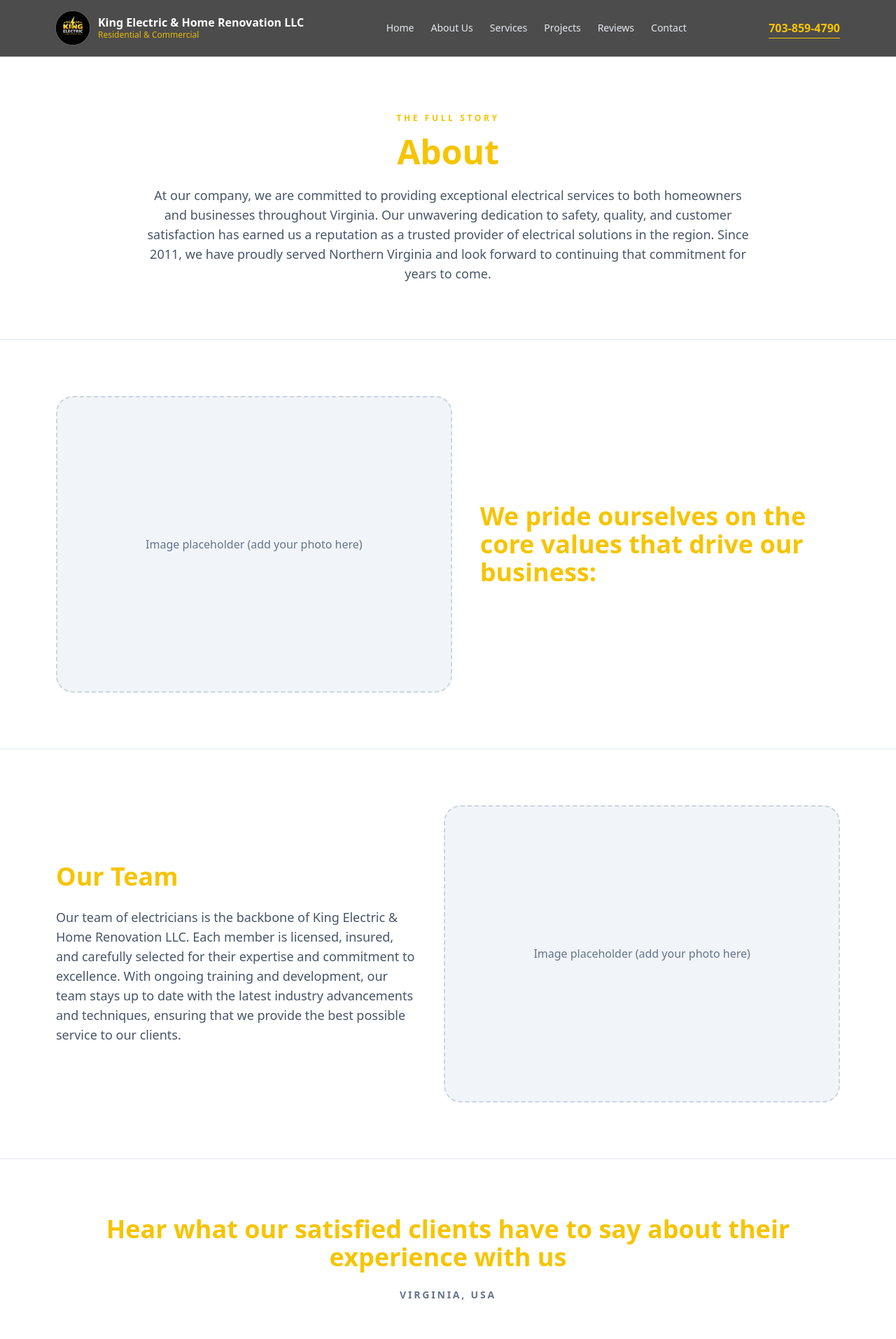
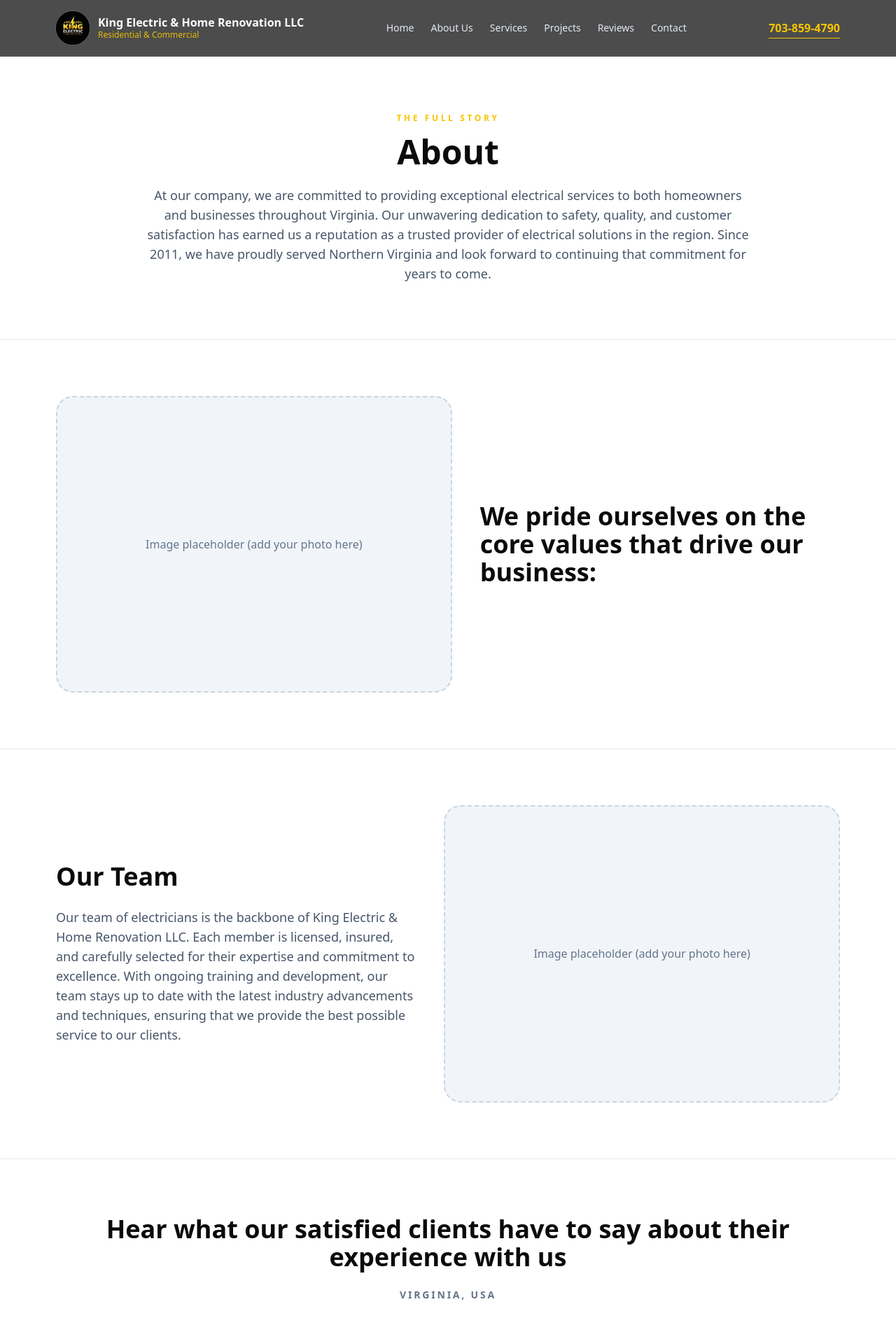
Before and after one commit to juanfer93/jesowe-electric-page, a Next.js app: page /about in a window 1280 px wide. Shown: the top 1914 px of the page at 70% size. Built offline with nearby package versions, Linux system fonts and the light colour scheme.

Commit message:
Update about page styling and animations

```diff
--- a/src/app/about/page.tsx
+++ b/src/app/about/page.tsx
@@ -1,6 +1,7 @@
 import BackToTop from "@/src/app/components/BackToTop";
 import Footer from "@/src/app/components/Footer";
 import Header from "@/src/app/components/Header";
+import Reveal from "@/src/app/components/Reveal";
 import { REVIEWS, SITE, TEAM, VALUES } from "@/src/app/lib/content";
 
 export default function Page() {
@@ -12,50 +13,53 @@ export default function Page() {
 
       <section className="py-16 sm:py-20">
         <div className="mx-auto max-w-4xl px-4 text-center">
+          <Reveal>
             <p className="text-xs font-semibold uppercase tracking-[0.3em] text-brand-accent">
               The Full Story
             </p>
-          <h1 className="mt-4 text-4xl font-semibold text-brand-accent sm:text-5xl">About</h1>
+            <h1 className="mt-4 text-4xl font-semibold text-brand-navy sm:text-5xl">About</h1>
             <p className="mt-6 text-base leading-8 text-slate-600 sm:text-lg">
-            At our company, we are committed to providing exceptional electrical services to both
-            homeowners and businesses throughout Virginia. Our unwavering dedication to safety,
-            quality, and customer satisfaction has earned us a reputation as a trusted provider of
-            electrical solutions in the region. Since 2011, we have proudly served Northern
-            Virginia and look forward to continuing that commitment for years to come.
+              At our company, we are committed to providing exceptional electrical services to
+              both homeowners and businesses throughout Virginia. Our unwavering dedication to
+              safety, quality, and customer satisfaction has earned us a reputation as a trusted
+              provider of electrical solutions in the region. Since 2011, we have proudly served
+              Northern Virginia and look forward to continuing that commitment for years to come.
             </p>
+          </Reveal>
         </div>
       </section>
 
       <section className="border-t border-slate-200 py-16 sm:py-20">
         <div className="mx-auto grid max-w-6xl gap-10 px-4 lg:grid-cols-[1.1fr_1fr] lg:items-center">
-          <div className="aspect-[4/3] w-full rounded-3xl border-2 border-dashed border-slate-300 bg-slate-100 text-sm text-slate-500 sm:text-base">
+          <Reveal className="aspect-[4/3] w-full rounded-3xl border-2 border-dashed border-slate-300 bg-slate-100 text-sm text-slate-500 sm:text-base">
             <div className="flex h-full items-center justify-center px-6 text-center">
               Image placeholder (add your photo here)
             </div>
-          </div>
-          <div className="text-center lg:text-left">
-            <h2 className="text-3xl font-semibold text-brand-accent sm:text-4xl">{VALUES.title}</h2>
-          </div>
+          </Reveal>
+          <Reveal className="text-center lg:text-left">
+            <h2 className="text-3xl font-semibold text-brand-navy sm:text-4xl">{VALUES.title}</h2>
+          </Reveal>
         </div>
       </section>
 
       <section className="border-t border-slate-200 py-16 sm:py-20">
         <div className="mx-auto grid max-w-6xl gap-10 px-4 lg:grid-cols-[1fr_1.1fr] lg:items-center">
-          <div className="order-2 text-center lg:order-1 lg:text-left">
-            <h2 className="text-3xl font-semibold text-brand-accent sm:text-4xl">{TEAM.title}</h2>
+          <Reveal className="order-2 text-center lg:order-1 lg:text-left">
+            <h2 className="text-3xl font-semibold text-brand-navy sm:text-4xl">{TEAM.title}</h2>
             <p className="mt-6 text-base leading-8 text-slate-600 sm:text-lg">{TEAM.body}</p>
-          </div>
-          <div className="order-1 aspect-[4/3] w-full rounded-3xl border-2 border-dashed border-slate-300 bg-slate-100 text-sm text-slate-500 sm:text-base lg:order-2">
+          </Reveal>
+          <Reveal className="order-1 aspect-[4/3] w-full rounded-3xl border-2 border-dashed border-slate-300 bg-slate-100 text-sm text-slate-500 sm:text-base lg:order-2">
             <div className="flex h-full items-center justify-center px-6 text-center">
               Image placeholder (add your photo here)
             </div>
-          </div>
+          </Reveal>
         </div>
       </section>
 
       <section className="border-t border-slate-200 py-16 sm:py-20">
         <div className="mx-auto max-w-5xl px-4 text-center">
-          <h2 className="text-3xl font-semibold text-brand-accent sm:text-4xl">{REVIEWS.title}</h2>
+          <Reveal>
+            <h2 className="text-3xl font-semibold text-brand-navy sm:text-4xl">{REVIEWS.title}</h2>
             <p className="mt-6 text-sm font-semibold uppercase tracking-[0.2em] text-slate-500">
               {SITE.locationLabel}
             </p>
@@ -63,6 +67,7 @@ export default function Page() {
             <p className="mt-6 text-sm font-semibold uppercase tracking-[0.15em] text-slate-500">
               {review.author} &nbsp;{review.source}
             </p>
+          </Reveal>
         </div>
       </section>
 
```
Lines whose indentation alone changed are shown as unchanged.
